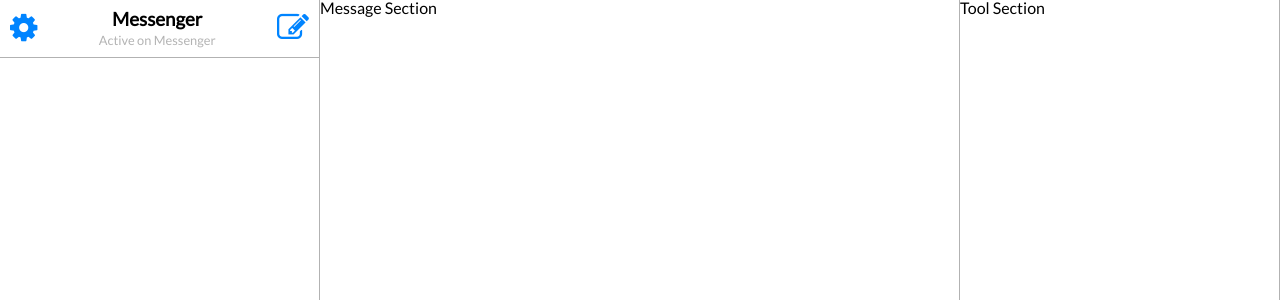
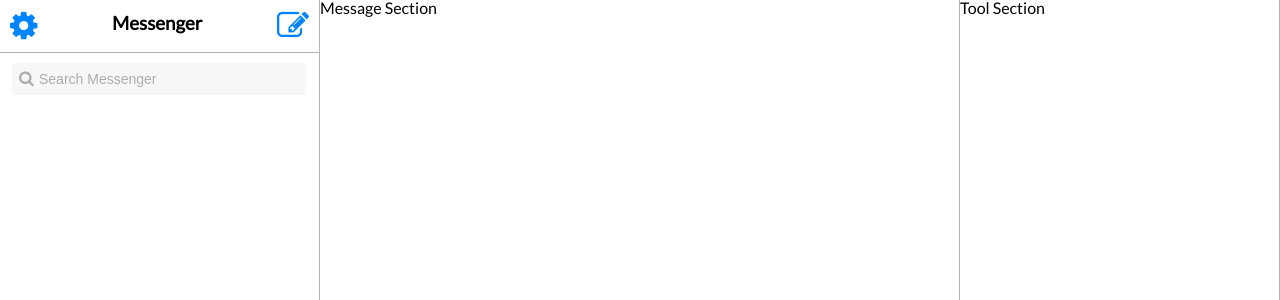
Before and after one commit to dnp1204/react-chat-client, a React (Create React App) app: page / in a window 1280 px wide. Shown: the top 300 px of the page. Built offline with nearby package versions, Linux system fonts and the light colour scheme.

Commit message:
added search component

```diff
--- a/src/components/common/Header.js
+++ b/src/components/common/Header.js
@@ -9,7 +9,6 @@
       </div>
       <div className="header--title">
         <h3>{title}</h3>
-        <small className="light-text">{subTitle}</small>
       </div>
       <div>
         {rightComponent}
--- a/src/components/common/Icon.js
+++ b/src/components/common/Icon.js
@@ -3,11 +3,11 @@
 
 class Icon extends Component {
   render() {
-    const { iconName, size, style } = this.props;
+    const { iconName, size, style, isCursorPointer } = this.props;
 
     return (
       <div>
-        <i style={style} className={`fa fa-${iconName} fa-${size}`} aria-hidden="true"></i>
+        <i style={style} className={`fa fa-${iconName} fa-${size} ${isCursorPointer ? 'cursor-pointer' : '' }`} aria-hidden="true"></i>
       </div>
     );
   }
@@ -15,12 +15,14 @@
 
 Icon.propTypes = {
   iconName: PropTypes.string,
-  size: PropTypes.string
+  size: PropTypes.string,
+  isCursorPointer: PropTypes.bool
 }
 
 Icon.defaultProps = {
   size: 'lg',
-  style: { color: '#0084FF' }
+  style: { color: '#0084FF' },
+  isCursorPointer: false
 }
 
 export default Icon;
--- /dev/null
+++ b/src/components/common/Search.js
@@ -0,0 +1,15 @@
+import React from 'react';
+import Icon from './Icon';
+
+const Search = ({ iconName, placeholder }) => {
+  return (
+    <div className="search">
+      <div className="search--icon">
+        <Icon style={{ color: 'rgba(0, 0, 0, 0.3)' }} iconName={iconName} size="sm" />
+      </div>
+      <input placeholder={placeholder} />
+    </div>
+  )
+}
+
+export default Search;
--- a/src/components/layout/FriendSection/FriendSection.js
+++ b/src/components/layout/FriendSection/FriendSection.js
@@ -1,16 +1,18 @@
 import React, { Component } from 'react';
 import Header from '../../common/Header';
 import Icon from '../../common/Icon';
+import Search from '../../common/Search';
 
 class FriendSection extends Component {
   render() {
     return (
       <div>
         <Header
-          leftComponent={<Icon iconName="cog" size="2x" />}
+          leftComponent={<Icon isCursorPointer iconName="cog" size="2x" />}
           title="Messenger"
           subTitle="Active on Messenger"
-          rightComponent={<Icon iconName="pencil-square-o" size="2x" />} />
+          rightComponent={<Icon isCursorPointer iconName="pencil-square-o" size="2x" />} />
+          <Search iconName="search" placeholder="Search Messenger" />
       </div>
     );
   }
--- a/src/styles/css/App.css
+++ b/src/styles/css/App.css
@@ -4,7 +4,9 @@
   grid-template-columns: 1fr 2fr 1fr;
   height: 100vh; }
   #app .section {
-    border-right: 0.6px solid rgba(0, 0, 0, 0.3);
-    height: 100%; }
+    border-right: 0.6px solid rgba(0, 0, 0, 0.3); }
+
+.cursor-pointer {
+  cursor: pointer; }
 
 /*# sourceMappingURL=App.css.map */
--- /dev/null
+++ b/src/styles/css/common/search.css
@@ -0,0 +1,22 @@
+.search {
+  position: relative;
+  padding: 10px;
+  margin-right: 17px;
+  margin-left: 2px; }
+  .search .search--icon {
+    position: absolute;
+    margin: 7px 0 0 7px; }
+  .search input {
+    border-radius: 3px;
+    padding: 7px;
+    text-indent: 20px;
+    outline: none;
+    border: none;
+    background-color: #F6F7F9;
+    width: 100%;
+    margin: 0; }
+  .search ::-webkit-input-placeholder {
+    color: rgba(0, 0, 0, 0.3);
+    font-size: 14px; }
+
+/*# sourceMappingURL=search.css.map */
--- a/src/styles/css/index.css
+++ b/src/styles/css/index.css
@@ -451,13 +451,36 @@
     .header .header--title h3 {
       margin-bottom: 5px; }
 
+.search {
+  position: relative;
+  padding: 10px;
+  margin-right: 17px;
+  margin-left: 2px; }
+  .search .search--icon {
+    position: absolute;
+    margin: 7px 0 0 7px; }
+  .search input {
+    border-radius: 3px;
+    padding: 7px;
+    text-indent: 20px;
+    outline: none;
+    border: none;
+    background-color: #F6F7F9;
+    width: 100%;
+    margin: 0; }
+  .search ::-webkit-input-placeholder {
+    color: rgba(0, 0, 0, 0.3);
+    font-size: 14px; }
+
 #app {
   font-family: 'Lato', sans-serif;
   display: grid;
   grid-template-columns: 1fr 2fr 1fr;
   height: 100vh; }
   #app .section {
-    border-right: 0.6px solid rgba(0, 0, 0, 0.3);
-    height: 100%; }
+    border-right: 0.6px solid rgba(0, 0, 0, 0.3); }
+
+.cursor-pointer {
+  cursor: pointer; }
 
 /*# sourceMappingURL=index.css.map */
--- a/src/styles/scss/App.scss
+++ b/src/styles/scss/App.scss
@@ -6,6 +6,9 @@
 
   .section {
     border-right: 0.6px solid rgba(0, 0, 0, 0.3);
-    height: 100%;
   }
 }
+
+.cursor-pointer {
+  cursor: pointer;
+}
--- /dev/null
+++ b/src/styles/scss/common/search.scss
@@ -0,0 +1,27 @@
+.search {
+  position: relative;
+  padding: 10px;
+  margin-right: 17px;
+  margin-left: 2px;
+
+  .search--icon {
+    position: absolute;
+    margin: 7px 0 0 7px;
+  }
+
+  input {
+    border-radius: 3px;
+    padding: 7px;
+    text-indent: 20px;
+    outline: none;
+    border: none;
+    background-color: #F6F7F9;
+    width: 100%;
+    margin: 0;
+  }
+
+  ::-webkit-input-placeholder {
+    color: rgba(0, 0, 0, 0.3);
+    font-size: 14px;
+  }
+}
--- a/src/styles/scss/index.scss
+++ b/src/styles/scss/index.scss
@@ -3,5 +3,6 @@
 @import 'tools/reset.scss';
 
 @import 'common/header.scss';
+@import 'common/search.scss';
 
 @import 'App';
--- a/src/styles/scss/tools/font.scss
+++ b/src/styles/scss/tools/font.scss
@@ -1,5 +1,5 @@
 @import url('https://fonts.googleapis.com/css?family=Lato');
 
 .light-text {
-  color: rgba(0, 0, 0, 0.3)
+  color: rgba(0, 0, 0, 0.3);
 }
```
Also changed, not shown: src/components/common/SquareAvatar.js (added).
